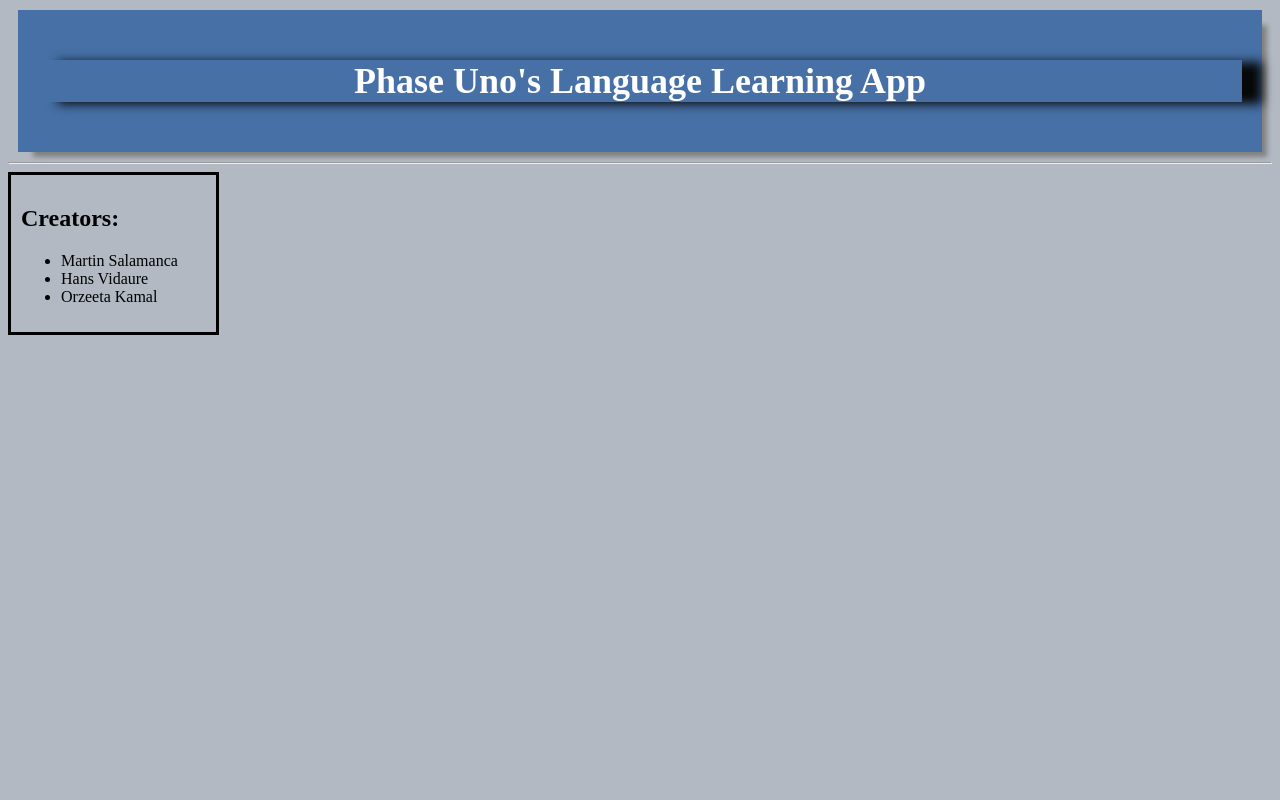
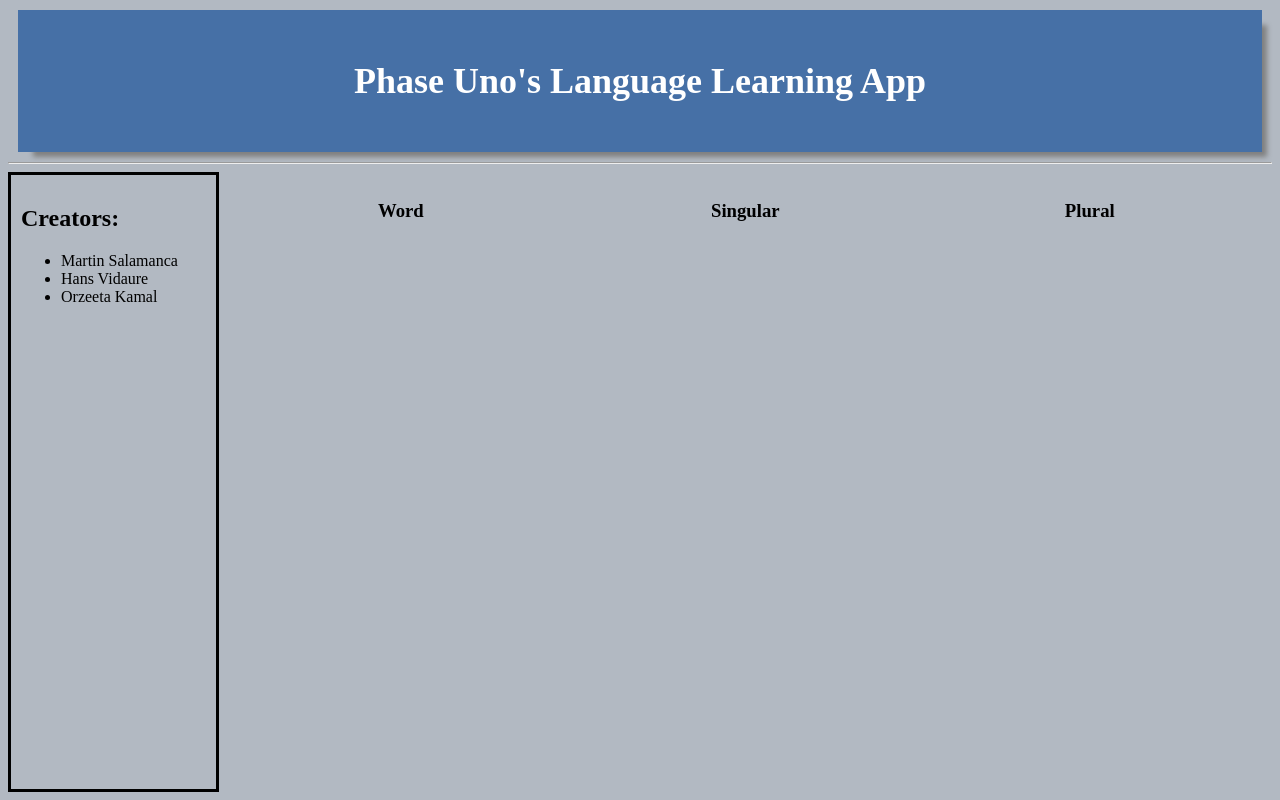
Before and after one commit to salamandermartin/language_learner_app, a Python web app: template templates/result_page_template.html in a window 1280 px wide. Run offline with Jinja, Linux system fonts and the light colour scheme; the template is opened without the code that fills it, so the values that code supplies are empty.

Commit message:
updated results page

```diff
--- a/templates/css/style.css
+++ b/templates/css/style.css
@@ -33,6 +33,13 @@
     text-align: center;
 }
 
+/* TABLE RESULTS */
+.tableresult {
+  display: grid;
+  grid-template-columns: 1fr 1fr 1fr;
+  grid-template-rows: 300px 300px;
+  text-align: center;
+
 
 /* DIVIDE */
 
--- a/templates/result_page_template.html
+++ b/templates/result_page_template.html
@@ -3,7 +3,7 @@
 <!DOCTYPE html>
 <head>
   <title>Phase Uno Gamers Only</title>
-  <link rel="stylesheet" href="stylesheets/style.css" type="text/css">
+  <link rel="stylesheet" href="css/style.css" type="text/css">
 </head>
 
 <!-- BODY SECTION -->
@@ -31,7 +31,16 @@
     </div>
     <!-- THE FEED TAB -->
     <div class = "feedtab">
-
+      <div class="tableresult">
+        <div>
+          <h3>Word</h3>
+        </div>
+        <div>
+          <h3>Singular</h3>
+        </div>
+        <div>
+          <h3>Plural</h3></div>
+      </div>
     </div>
   </div>
 
```
